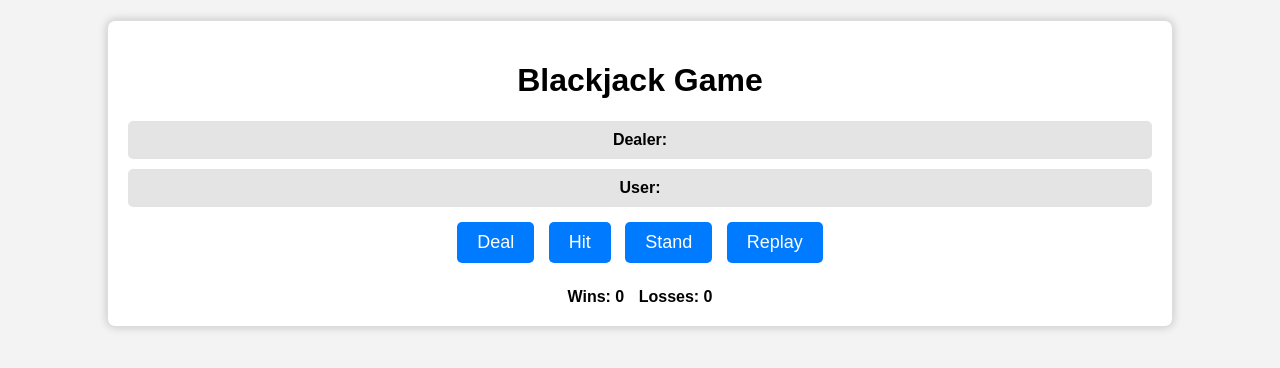
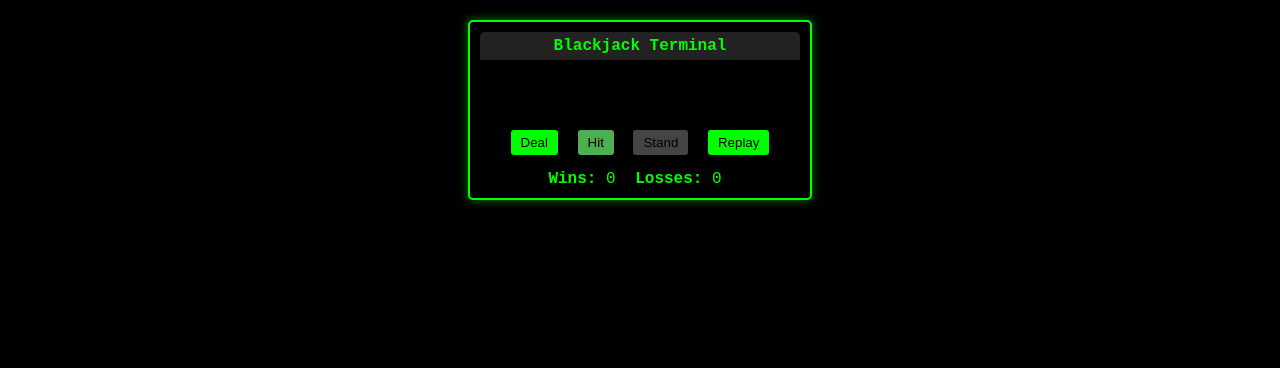
Before and after one commit to Chen-Steve/Poker, a plain HTML site: page index.html in a window 1280 px wide. Drawn offline with Linux system fonts and the light colour scheme.

Commit message:
terminal look

```diff
--- a/index.html
+++ b/index.html
@@ -3,27 +3,27 @@
 <head>
     <meta charset="UTF-8">
     <meta name="viewport" content="width=device-width, initial-scale=1.0">
-    <title>Blackjack Game</title>
+    <title>Blackjack Terminal</title>
     <link rel="stylesheet" href="styles.css">
 </head>
 <body>
-    <div id="game">
-        <h1>Blackjack Game</h1>
-        <div id="dealer-hand" class="hand">
-            <strong>Dealer:</strong> <!-- Added "Dealer" label -->
+    <div class="terminal">
+        <div class="terminal-header">
+            <strong>Blackjack Terminal</strong>
         </div>
-        <div id="player-hand" class="hand">
-            <strong>User:</strong> <!-- Added "User" label -->
+        <div class="terminal-content">
+            <div id="player-hand" class="hand"></div>
+            <div id="dealer-hand" class="hand"></div>
         </div>
-        <div id="game-controls">
-            <button id="deal-button">Deal</button>
-            <button id="hit-button">Hit</button>
-            <button id="stand-button">Stand</button>
-            <button id="replay-button">Replay</button>
+        <div class="terminal-controls">
+            <button id="deal-button" class="btn">Deal</button>
+            <button id="hit-button" class="btn">Hit</button>
+            <button id="stand-button" class="btn" disabled>Stand</button>
+            <button id="replay-button" class="btn">Replay</button>
         </div>
-        <div id="scoreboard">
-            <span id="player-score">Wins: 0</span>
-            <span id="dealer-score">Losses: 0</span>
+        <div class="terminal-footer">
+            <span id="player-score"><strong>Wins:</strong> 0</span>
+            <span id="dealer-score"><strong>Losses:</strong> 0</span>
         </div>
     </div>
     <script src="script.js"></script>
--- a/script.js
+++ b/script.js
@@ -1,4 +1,3 @@
-
 const cardSymbols = {
     'hearts': ['2♥', '3♥', '4♥', '5♥', '6♥', '7♥', '8♥', '9♥', '10♥', 'J♥', 'Q♥', 'K♥', 'A♥'],
     'diamonds': ['2♦', '3♦', '4♦', '5♦', '6♦', '7♦', '8♦', '9♦', '10♦', 'J♦', 'Q♦', 'K♦', 'A♦'],
@@ -6,17 +5,16 @@ const cardSymbols = {
     'spades': ['2♠', '3♠', '4♠', '5♠', '6♠', '7♠', '8♠', '9♠', '10♠', 'J♠', 'Q♠', 'K♠', 'A♠'],
 };
 
-
 let playerHand = [];
 let dealerHand = [];
 let playerWins = 0;
 let dealerWins = 0;
+let dealButtonClicked = false;
 
 document.getElementById('deal-button').addEventListener('click', deal);
 document.getElementById('hit-button').addEventListener('click', playerHit);
 document.getElementById('stand-button').addEventListener('click', dealerPlay);
 document.getElementById('replay-button').addEventListener('click', resetGame);
-
 
 function getCardSymbol(card) {
     const rank = card.rank;
@@ -45,8 +43,6 @@ function displayHands() {
     displayCard('dealer-hand', getCardSymbol(dealerHand[0]));
 }
 
-
-
 // Define a deck of cards
 let deck = [];
 
@@ -60,8 +56,8 @@ function initializeDeck() {
 }
 
 function deal() {
-    // Check if the deck is empty
-    if (deck.length === 0) {
+    // Check if the deck is empty or if "Deal" button has already been clicked
+    if (deck.length === 0 || dealButtonClicked) {
         // Reshuffle the deck if needed (you can implement shuffleDeck() function)
         initializeDeck();
         // Add additional logic here if you want to reshuffle in the middle of the game.
@@ -79,8 +75,15 @@ function deal() {
 
     // Update the UI to display the cards
     displayHands();
+
+    // Disable the "Deal" button and enable "Hit" and "Stand"
+    document.getElementById('deal-button').disabled = true;
+    document.getElementById('hit-button').disabled = false;
+    document.getElementById('stand-button').disabled = false;
+
+    // Set dealButtonClicked to true
+    dealButtonClicked = true;
 }
-
 
 function playerHit() {
     // Add a card to the player's hand
@@ -96,7 +99,6 @@ function playerHit() {
         resetGame();
     }
 }
-
 
 function getRandomCard() {
     // Check if the deck is empty
@@ -115,7 +117,6 @@ function getRandomCard() {
 
     return card;
 }
-
 
 function dealerPlay() {
     while (getHandValue(dealerHand) < 17) {
@@ -167,6 +168,9 @@ function resetGame() {
     document.getElementById('hit-button').disabled = true;
     document.getElementById('stand-button').disabled = true;
 
+    // Reset dealButtonClicked to false
+    dealButtonClicked = false;
+
     // Update the UI to display scores
     updateScores();
 }
--- a/styles.css
+++ b/styles.css
@@ -1,54 +1,92 @@
 body {
-    font-family: Arial, sans-serif;
+    font-family: 'Courier New', monospace;
+    background-color: #000;
+    color: #00FF00;
     text-align: center;
-    background-color: #f3f3f3;
+    padding: 20px;
     margin: 0;
-    padding: 0;
 }
 
-#game {
-    width: 80%; /* Increase the width for a larger game area */
-    margin: 20px auto; /* Adjust margins for better centering */
-    padding: 20px;
-    background-color: #fff;
-    border: 1px solid #ddd;
-    border-radius: 8px;
-    box-shadow: 0px 0px 10px rgba(0, 0, 0, 0.2); /* Add a subtle box shadow */
+.terminal {
+    background-color: #000;
+    color: #00FF00;
+    border: 2px solid #00FF00;
+    border-radius: 5px;
+    padding: 10px;
+    width: 320px;
+    margin: 0 auto;
+    box-shadow: 0 0 10px rgba(0, 255, 0, 0.5);
+}
+
+.terminal-header {
+    background-color: #222;
+    color: #00FF00;
+    text-align: center;
+    padding: 5px;
+    border-top-left-radius: 5px;
+    border-top-right-radius: 5px;
+}
+
+.terminal-content {
+    padding: 10px;
+    text-align: left;
+    background-color: #000;
+    border-radius: 3px;
+    margin-bottom: 10px;
 }
 
 .hand {
-    margin: 10px 0; /* Adjust vertical margin */
-    padding: 10px;
-    background-color: #e4e4e4;
-    border-radius: 5px;
+    margin: 5px 0;
+    padding: 5px;
+    background-color: #000;
+    border-radius: 3px;
+    color: #00FF00;
 }
 
-#game-controls button {
-    margin: 5px;
-    padding: 10px 20px;
-    background-color: #007bff;
-    color: white;
-    border: none;
-    border-radius: 5px;
-    cursor: pointer;
-    font-size: 18px; /* Increase font size for better readability */
+.terminal-controls {
+    text-align: center;
+    margin-top: 10px;
 }
 
-#game-controls button:hover {
-    background-color: #0056b3;
+.btn {
+    background-color: #00FF00;
+    color: #000;
+    border: none;
+    border-radius: 3px;
+    padding: 5px 10px;
+    margin: 5px;
+    cursor: pointer;
+    transition: background-color 0.3s ease-in-out;
 }
 
-#scoreboard {
-    margin-top: 20px;
+.btn:disabled {
+    background-color: #444;
+    cursor: not-allowed;
 }
 
-/* Style for the score display */
-#scores {
-    font-size: 24px; /* Increase font size for visibility */
+.btn:hover {
+    background-color: #009900;
 }
 
-/* Style for individual player scores */
-#player-score, #dealer-score {
-    font-weight: bold;
-    margin: 5px;
+.terminal-footer {
+    margin-top: 10px;
 }
+
+span {
+    display: inline-block;
+    margin-right: 10px;
+}
+
+strong {
+    color: #00FF00;
+}
+
+#hit-button {
+    background-color: gray;
+    /* Add other button styles here */
+}
+
+#hit-button:enabled {
+    background-color: #4CAF50; /* Green background color */
+    cursor: pointer;
+}
```
